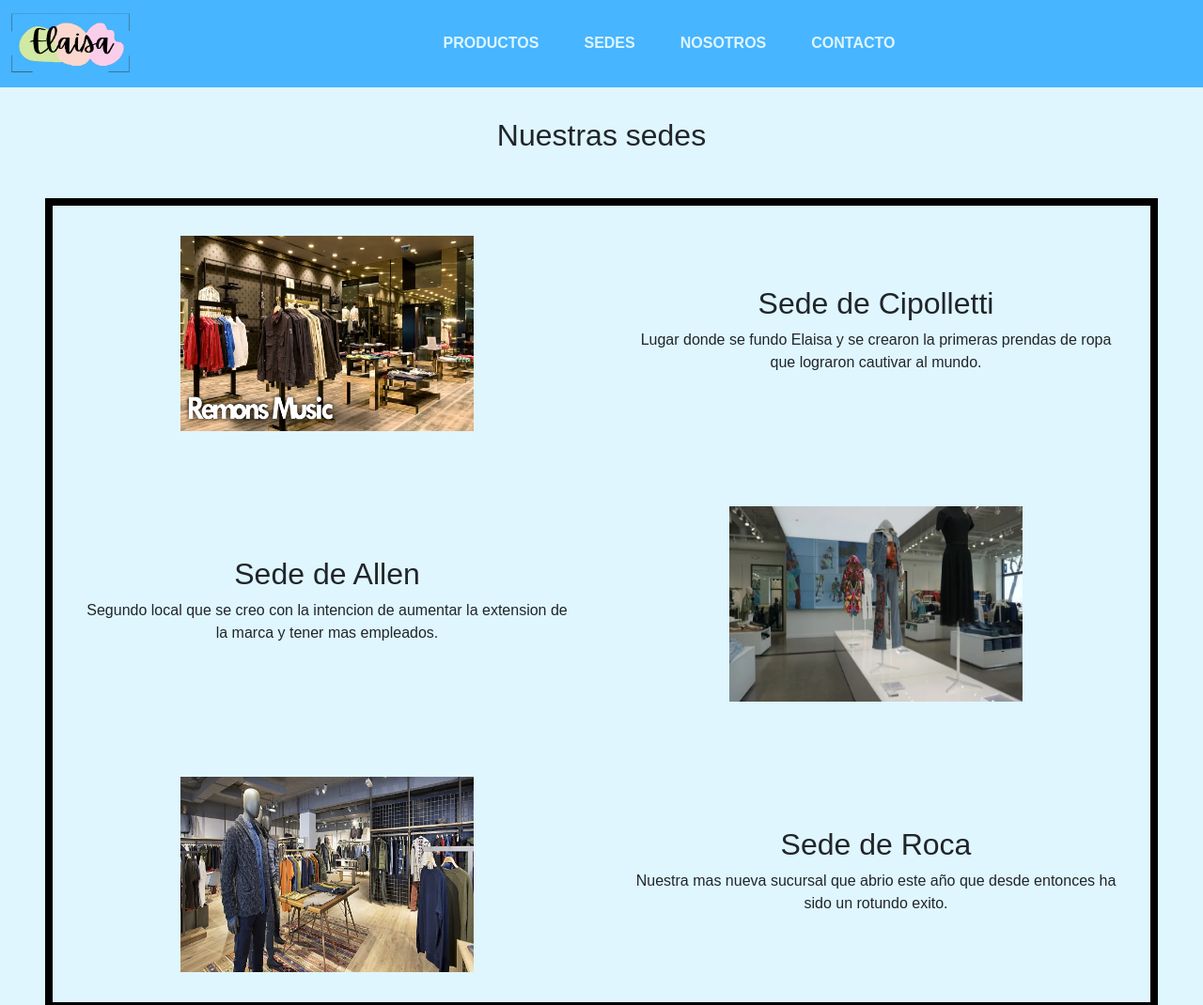
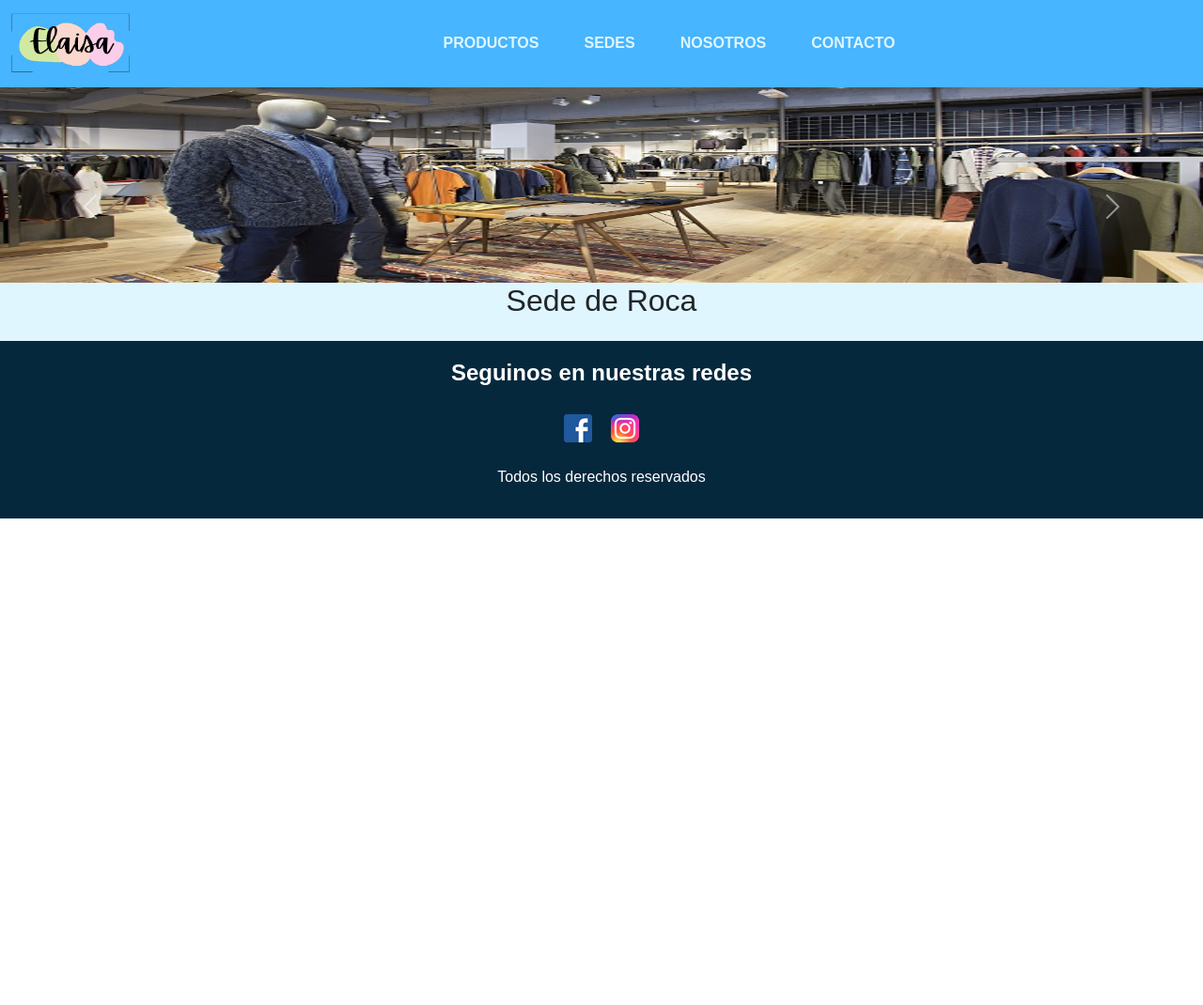
Before and after one commit to BautoxAC/3eraPreEntrega-BautistaTosi, a website: page pages/sed.html in a window 1280 px wide. Shown: the top 1070 px of the page at 94% size. After the commit the page ends 800 px from the top, so only its background shows below. Drawn offline with nearby package versions, Linux system fonts and the light colour scheme.

```diff
--- a/pages/sed.html
+++ b/pages/sed.html
@@ -49,54 +49,31 @@
         </header>
 
         <main>
-            <!-- media querie vista desktop -->
-            <h1>Nuestras sedes</h1>
-            <section class="contenedorsed">
-
-                <div class="contenedorsed__hijo1">
-                    <img src="../img/maxresdefault.jpg" alt="sede de Cipolletti">
-                </div>
-                <div class="contenedorsed__hijo2">
-                    <h2>Sede de Cipolletti</h2>
-                    <p>
-                        Lugar donde se fundo Elaisa y se crearon la primeras prendas de ropa que lograron cautivar al
-                        mundo.
-                    </p>
-                </div>
-                <div class="contenedorsed__hijo3">
-                    <img src="../img/Gap-tiendas-825x464 (1).jpg" alt="sede de Allen">
-                </div>
-                <div class="contenedorsed__hijo4">
-                    <h2>Sede de Allen</h2>
-                    <p>
-                        Segundo local que se creo con la intencion de aumentar la extension de la marca y tener mas
-                        empleados.
-                    </p>
-                </div>
-                <div class="contenedorsed__hijo5">
-                    <img src="../img/Esprit sede interior 728.jpg" alt="sede de Roca">
-                </div>
-                <div class="contenedorsed__hijo6">
-                    <h2>Sede de Roca</h2>
-                    <p>
-                        Nuestra mas nueva sucursal que abrio este año que desde entonces ha sido un rotundo exito.
-                    </p>
-                </div>
-            </section>
             <!-- vista mobile -->
             <section id="carouselExampleCaptions" class="carousel slide carrusel" data-bs-ride="false">
                 <div class="carousel-inner">
                     <div class="carousel-item active">
                         <img src="../img/Esprit sede interior 728.jpg" class="d-block w-100" alt="sede de roca">
                         <h2>Sede de Roca</h2>
+                        <p>
+                            Nuestra mas nueva sucursal que abrio este año que desde entonces ha sido un rotundo exito.
+                        </p>
                     </div>
                     <div class="carousel-item">
                         <img src="../img/Gap-tiendas-825x464 (1).jpg" class="d-block w-100" alt="sede de Allen">
                         <h2>Sede de Allen</h2>
+                        <p>
+                            Segundo local que se creo con la intencion de aumentar la extension de la marca y tener mas
+                            empleados.
+                        </p>
                     </div>
                     <div class="carousel-item">
                         <img src="../img/maxresdefault.jpg" class="d-block w-100" alt="sede de Cipolletti">
                         <h2>Sede de Cipolletti</h2>
+                        <p>
+                            Lugar donde se fundo Elaisa y se crearon la primeras prendas de ropa que lograron cautivar al
+                            mundo.
+                        </p>
                     </div>
                 </div>
                 <button class="carousel-control-prev" type="button" data-bs-target="#carouselExampleCaptions"
--- a/sass/secundarios/_mediaquerie.scss
+++ b/sass/secundarios/_mediaquerie.scss
@@ -6,64 +6,8 @@
 /* estilos de la mediaquerie */
 @media screen and (min-width:600px) {
 
-    /* estilos de sed de mediquerie*/
-    .carrusel {
-        display: none;
-    }
+    /* estilos de sedes*/
 
-    .contenedorsed {
-        @extend %grid;
-        border: $medida-3 solid black;
-        grid-template-areas:
-            "hijo1 hijo2"
-            "hijo4 hijo3"
-            "hijo5 hijo6";
-        div img {
-         @include sizes(60%,13rem)
-        }
-    }
-
-    .contenedorsed__hijo1 {
-        grid-area: hijo1;
-        padding: $medida-2;
-        align-self: center;
-    }
-    .contenedorsed__hijo2 {
-        grid-area: hijo2;
-        padding: $medida-2;
-        h2 {
-            font-size: xx-large;
-            margin: $medida-3;
-        }
-    }
-
-    .contenedorsed__hijo3 {
-        grid-area: hijo3;
-        padding: $medida-2;
-    }
-
-    .contenedorsed__hijo4 {
-        grid-area: hijo4;
-        padding: $medida-2;
-        h2 {
-            font-size: xx-large;
-            margin: $medida-3;
-        }
-    }
-
-    .contenedorsed__hijo5 {
-        grid-area: hijo5;
-        padding: $medida-2;
-    }
-
-    .contenedorsed__hijo6 {
-        grid-area: hijo6;
-        padding: $medida-2;
-        h2 {
-            font-size: xx-large;
-            margin: $medida-3;
-        }
-    }
     /* estilos de Productos de mediaquerie*/
 
     .contenedorpro {
--- a/sass/secundarios/_sed.scss
+++ b/sass/secundarios/_sed.scss
@@ -2,12 +2,12 @@
 @import"../utillities/variables";
 @import"../utillities/mixin";
 /* estilos de sedes */
-.contenedorsed {
-    display: none;
-}
 section div div {
     display: inline;
     text-align: center;
+    p{
+        display: none;
+    }
     img{
         @include sizes(60%,13rem)
     }
```
Also changed, not shown: css/style.css.
